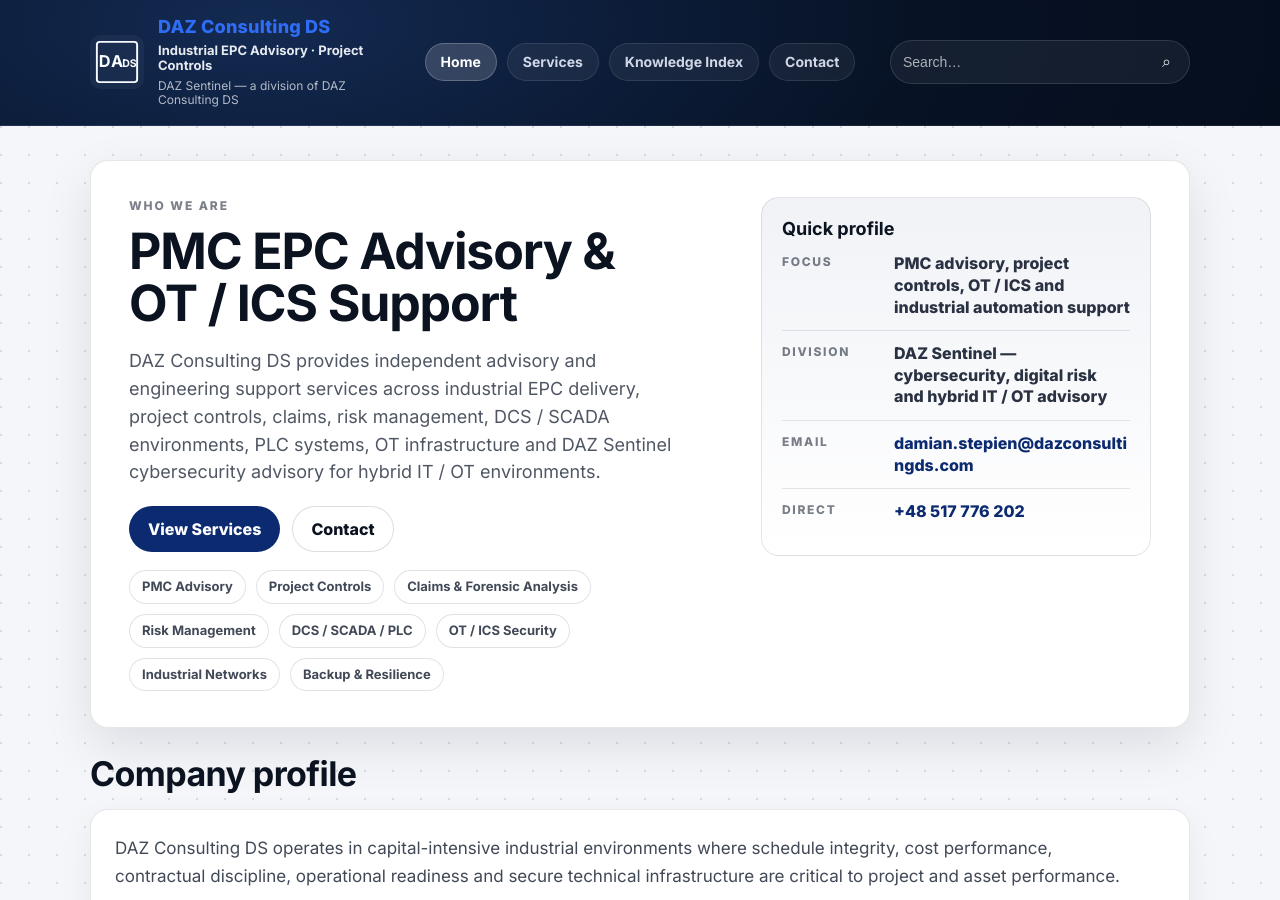
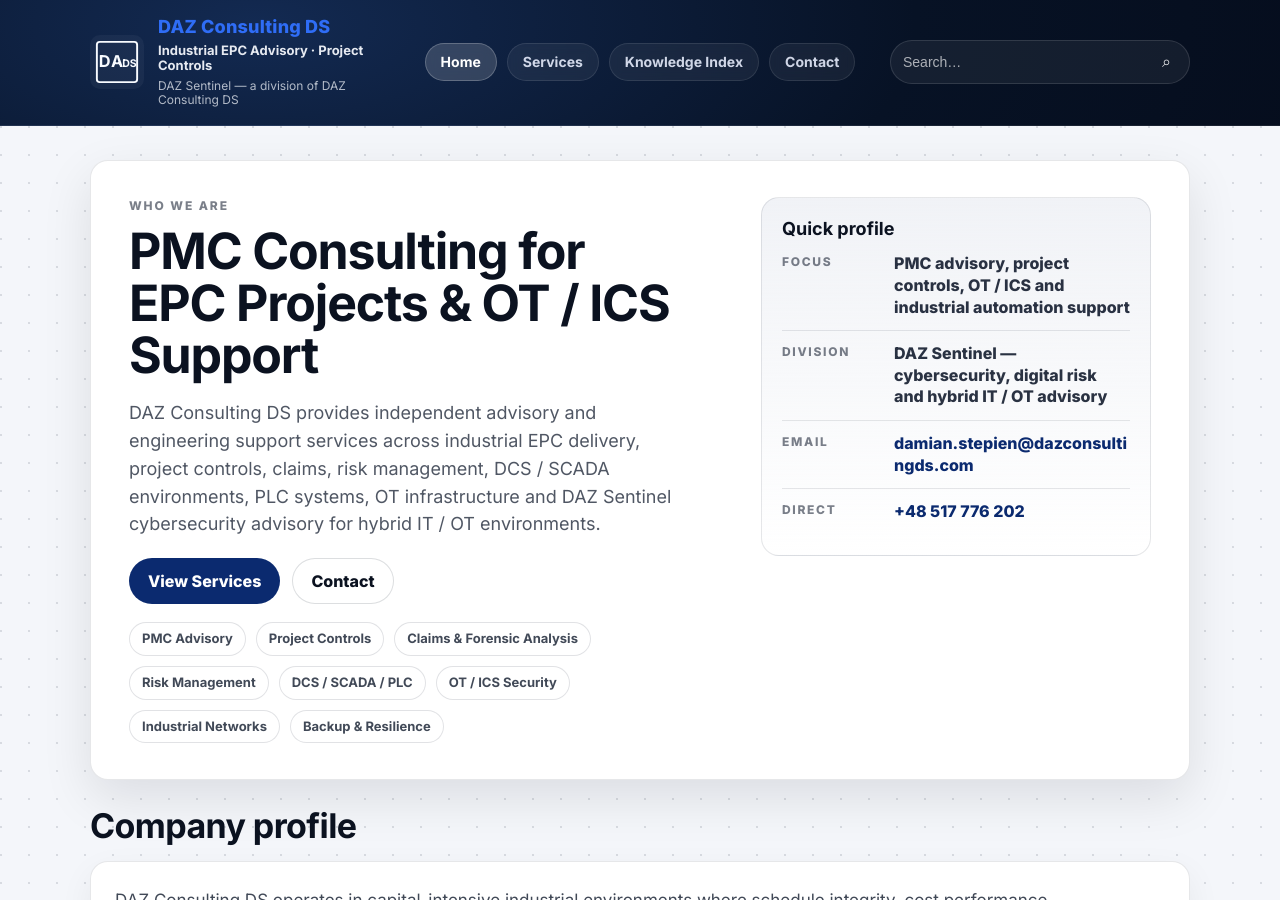
Before and after one commit to DAZDS/DAZDS.github.io, a Jekyll site: the page built from index.html, in a window 1280 px wide and 900 px high. Built offline with Jekyll 4.4.1, drawn with Linux system fonts in a browser that asks for light colours.

Commit message:
Update header text for PMC Consulting

```diff
--- a/index.html
+++ b/index.html
@@ -9,7 +9,7 @@
     <div>
       <div class="kicker">Who we are</div>
 
-      <h1>PMC EPC Advisory &amp; OT / ICS Support</h1>
+      <h1>PMC Consulting for EPC Projects &amp; OT / ICS Support</h1>
 
       <p class="hero__lead">
         DAZ Consulting DS provides independent advisory and engineering support services across industrial EPC delivery,
```
